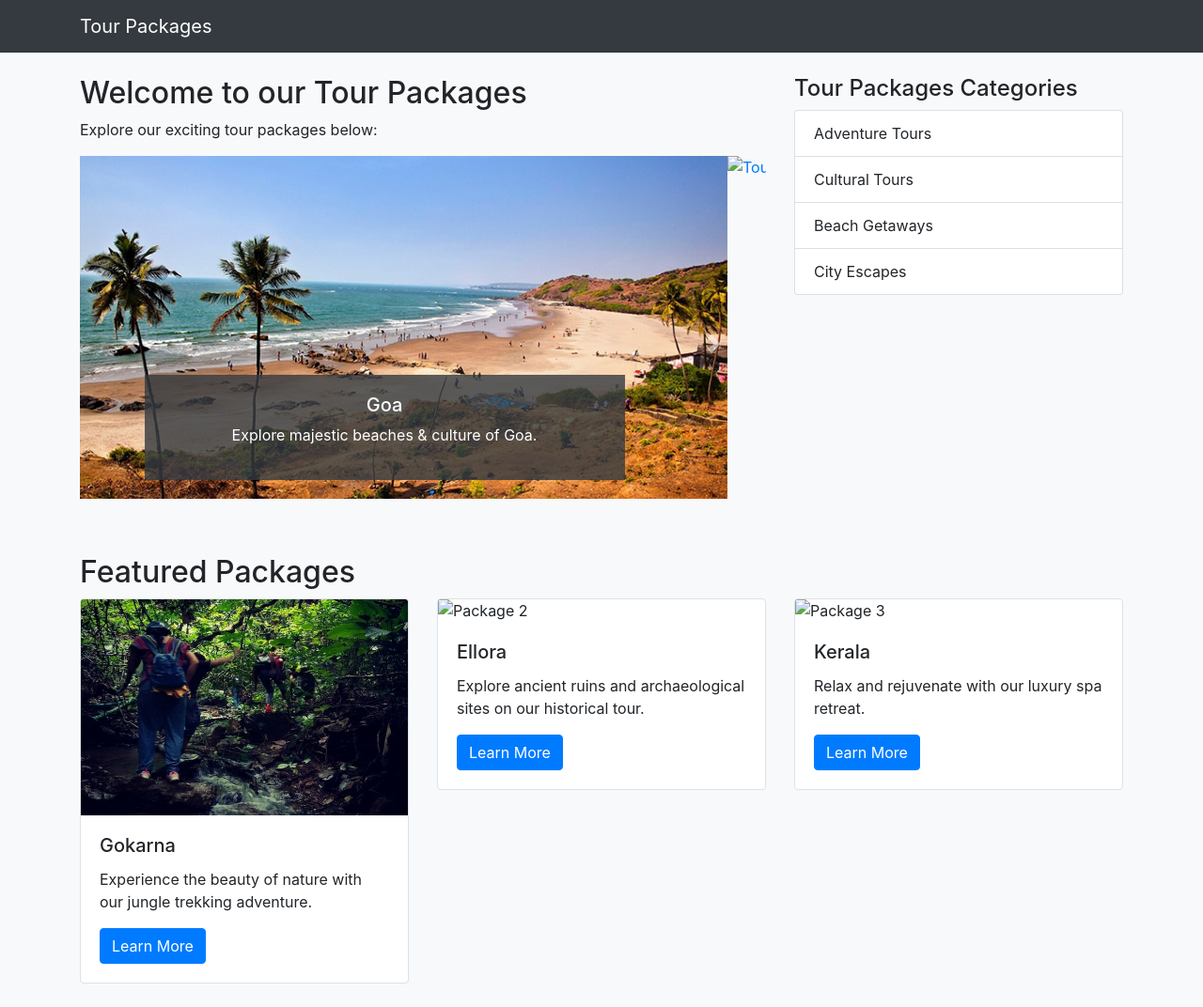
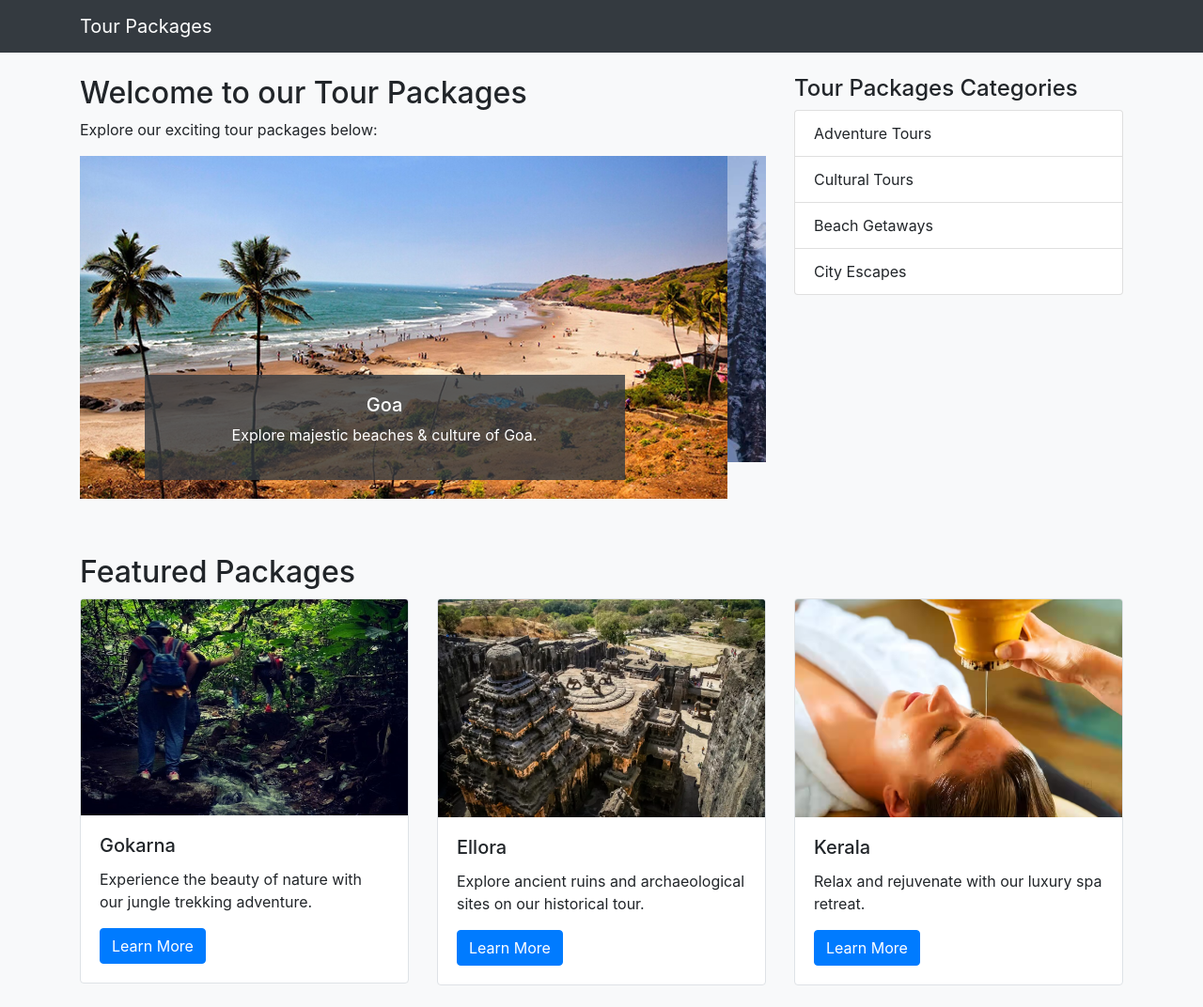
Before and after one commit to deepakx007/amity-tours, a plain HTML site: page index.html in a window 1280 px wide. Shown: the top 1072 px of the page at 94% size. Drawn offline with nearby package versions, Linux system fonts and the light colour scheme; the site is published under a folder, as on GitHub Pages, so addresses that start at the root find nothing.

Commit message:
Update index.html

```diff
--- a/index.html
+++ b/index.html
@@ -57,7 +57,7 @@
             <!-- Tour Package 2 -->
             <div class="carousel-item">
               <a href="tour_details.html">
-                <img src="/static/gulmarg.jpeg" class="d-block w-100" alt="Tour 2">
+                <img src="static/gulmarg.jpeg" class="d-block w-100" alt="Tour 2">
                 <div class="carousel-caption">
                   <h5>Kashmir</h5>
                   <p>Explore the beauty of Himalayas</p>
@@ -104,7 +104,7 @@
       <!-- Package 2 -->
       <div class="col-md-4">
         <div class="card package-card">
-          <img src="/static/ellora.webp" class="card-img-top" alt="Package 2">
+          <img src="static/ellora.webp" class="card-img-top" alt="Package 2">
           <div class="card-body">
             <h5 class="card-title">Ellora</h5>
             <p class="card-text">Explore ancient ruins and archaeological sites on our historical tour.</p>
@@ -115,7 +115,7 @@
       <!-- Package 3 -->
       <div class="col-md-4">
         <div class="card package-card">
-          <img src="/static/kerala.avif" class="card-img-top" alt="Package 3">
+          <img src="static/kerala.avif" class="card-img-top" alt="Package 3">
           <div class="card-body">
             <h5 class="card-title">Kerala</h5>
             <p class="card-text">Relax and rejuvenate with our luxury spa retreat.</p>
```
